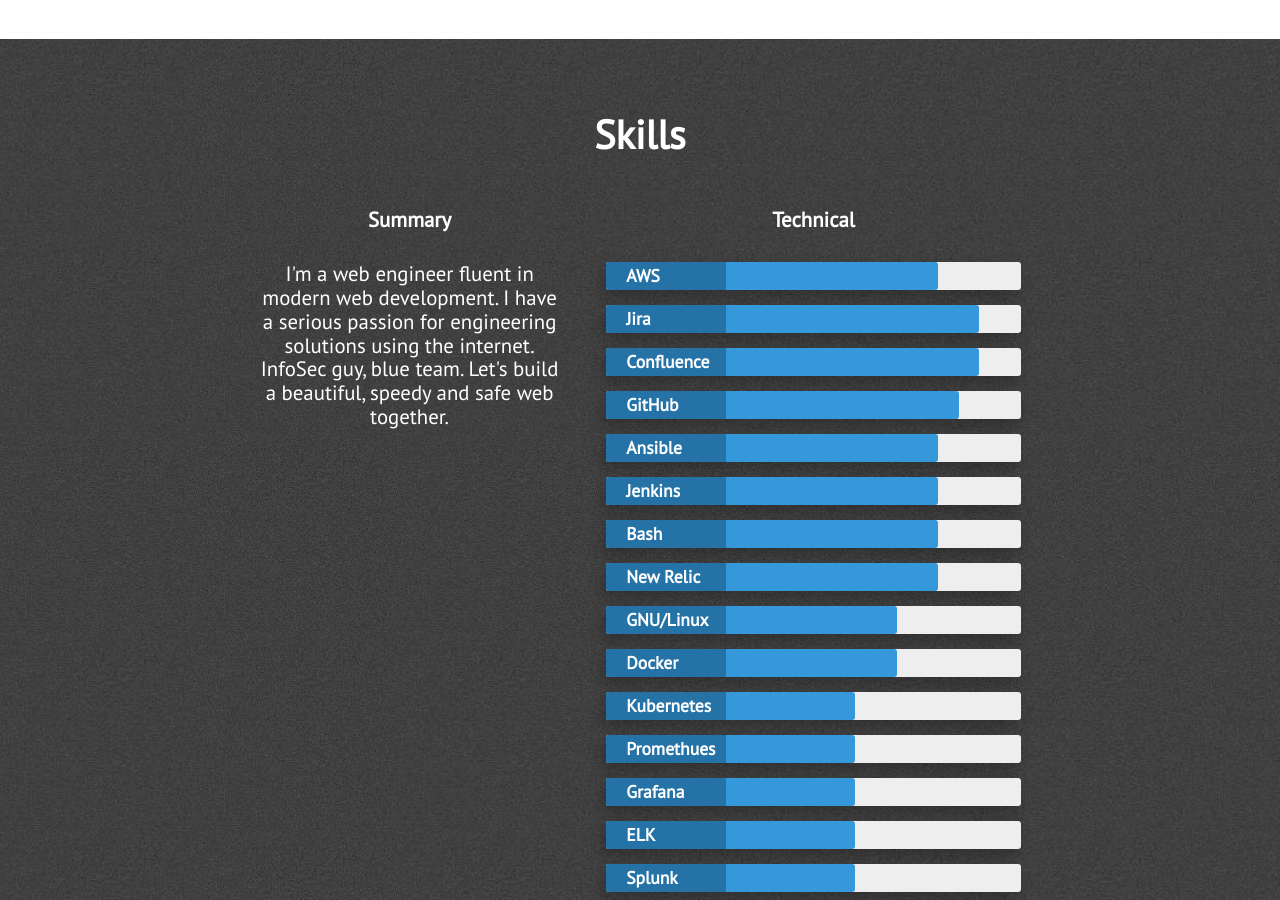
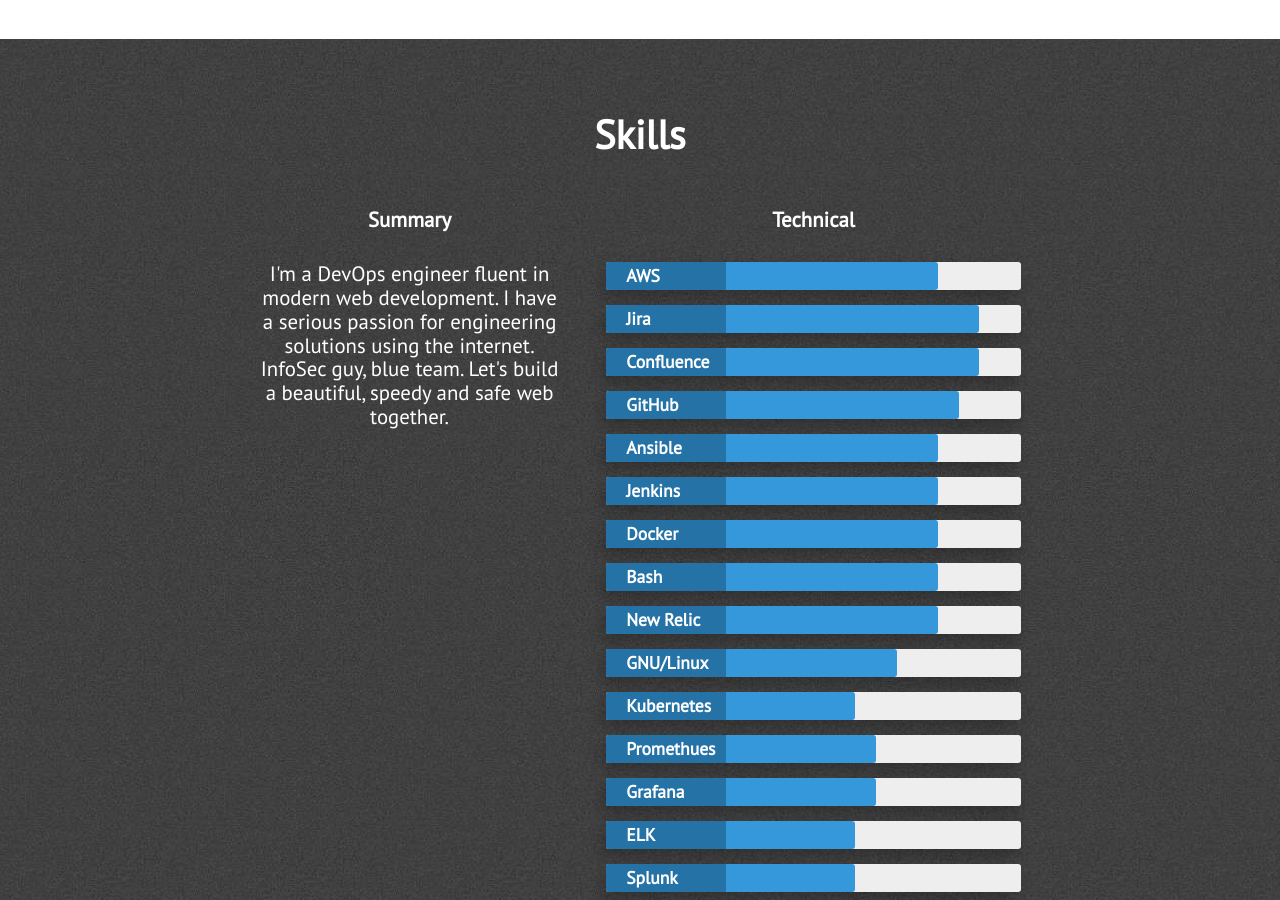
Before and after one commit to eamanze/eamanze.github.io, a Jekyll site: the page built from index.html, in a window 1280 px wide and 900 px high, scrolled down 1921 px. Built offline with Jekyll 4.4.1, drawn with Linux system fonts in a browser that asks for light colours; nearby versions of some CDN libraries.

Commit message:
Update skills.html

```diff
--- a/_includes/skills.html
+++ b/_includes/skills.html
@@ -8,7 +8,7 @@
                 <div class="what-i-do">
                     <h3 class="center-align skills-subsection">Summary</h3>
                     <p class="paragraph-text center-align">
-                        I'm a web engineer fluent in modern web development. I have a serious passion for engineering solutions using the internet. InfoSec guy, blue team. Let's build a beautiful, speedy and safe web together.
+                        I'm a DevOps engineer fluent in modern web development. I have a serious passion for engineering solutions using the internet. InfoSec guy, blue team. Let's build a beautiful, speedy and safe web together.
                     </p>
                 </div>
                 <div class="technical-skills">
@@ -45,6 +45,11 @@
                         </div> <!-- End Skill Bar -->
 
                         <div class="skillbar clearfix " data-percent="80%">
+                            <div class="skillbar-title" style="background: #2980b9"><span>Docker</span></div>
+                            <div class="skillbar-bar" style="background: #3498db;"></div>
+                        </div> <!-- End Skill Bar -->
+
+                        <div class="skillbar clearfix " data-percent="80%">
                             <div class="skillbar-title" style="background: #2980b9"><span>Bash</span></div>
                             <div class="skillbar-bar" style="background: #3498db"></div>
                         </div> <!-- End Skill Bar -->
@@ -59,24 +64,17 @@
                             <div class="skillbar-bar" style="background: #3498db"></div>
                         </div> <!-- End Skill Bar -->
 
-
-
-                        <div class="skillbar clearfix " data-percent="70%">
-                            <div class="skillbar-title" style="background: #2980b9"><span>Docker</span></div>
-                            <div class="skillbar-bar" style="background: #3498db;"></div>
-                        </div> <!-- End Skill Bar -->
-
                         <div class="skillbar clearfix " data-percent="60%">
                             <div class="skillbar-title" style="background: #2980b9"><span>Kubernetes</span></div>
                             <div class="skillbar-bar" style="background: #3498db"></div>
                         </div> <!-- End Skill Bar -->
 
-                        <div class="skillbar clearfix " data-percent="60%">
+                        <div class="skillbar clearfix " data-percent="65%">
                             <div class="skillbar-title" style="background: #2980b9"><span>Promethues</span></div>
                             <div class="skillbar-bar" style="background: #3498db"></div>
                         </div> <!-- End Skill Bar -->
 
-                        <div class="skillbar clearfix " data-percent="60%">
+                        <div class="skillbar clearfix " data-percent="65%">
                             <div class="skillbar-title" style="background: #2980b9"><span>Grafana</span></div>
                             <div class="skillbar-bar" style="background: #3498db"></div>
                         </div> <!-- End Skill Bar -->
```
